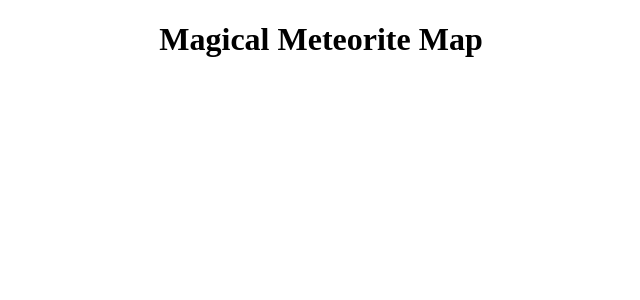
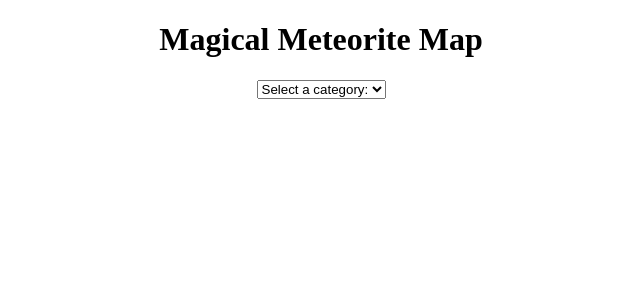
Before and after one commit to danielvarcas/meteorites, a React (Create React App) app: page / in a window 1280 px wide. Shown: the top 300 px of the page, without its empty margins (319-959 px from the left). Built offline with nearby package versions, Linux system fonts and the light colour scheme.

Commit message:
add Input component

```diff
--- a/src/App.js
+++ b/src/App.js
@@ -1,11 +1,13 @@
 import React, { Component } from 'react';
 import './App.css';
+import Input from './components/Input';
 
 class App extends Component {
   render() {
     return (
       <div className="App">
         <header><h1>Magical Meteorite Map</h1></header>
+        <Input />
       </div>
     );
   }
--- a/src/components/Input.js
+++ b/src/components/Input.js
@@ -0,0 +1,39 @@
+import React, { Component } from 'react';
+import PropTypes from 'prop-types';
+
+class Input extends Component {
+  state = {
+    categoryName: ""
+  }
+  render() {
+    const categories = ['fall']
+    const options = ['fall', 'fell']
+    return (
+      <form>
+        <select onChange={this.handleChange}>
+          <option>Select a category:</option>
+          {categories.map(category => {
+            return <option value={category} key={category}>
+              {category}
+            </option>
+          })}
+        </select>
+        {this.state.categoryName && <select>{options.map(option => {
+          return <option value={option} key={option}>
+            {option}
+          </option>
+        })}</select>}
+      </form>
+    );
+  }
+  handleChange(event) {
+    console.log(event)
+  }
+
+}
+
+Input.propTypes = {
+
+};
+
+export default Input;
```
Also changed, not shown: src/components/Map.js (deleted, +0 -16 lines).
